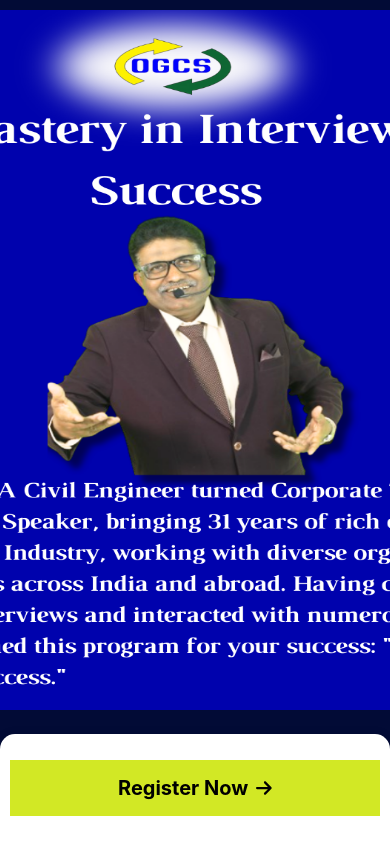
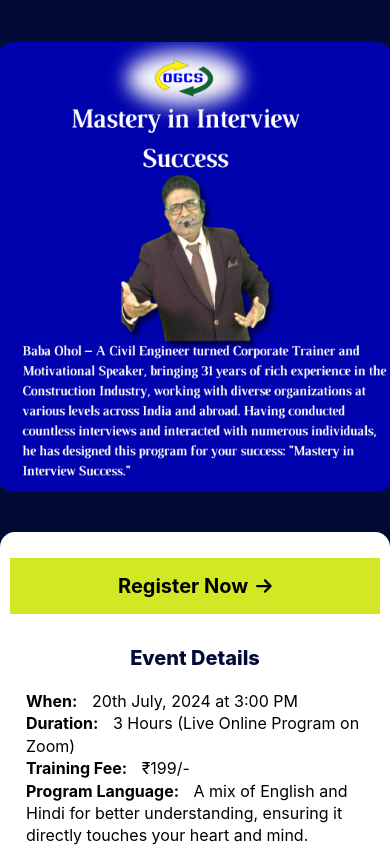
Before and after one commit to shiwanshupandey/upiFront, a React (Create React App) app: page /page2 in a window 390 px wide. Shown: the top 847 px of the page. Built offline with nearby package versions, Linux system fonts and the light colour scheme.

Commit message:
Update FormIntro.css

```diff
--- a/src/Components/FormIntro.css
+++ b/src/Components/FormIntro.css
@@ -11,29 +11,17 @@
     background-color: #020b36;
   }
 
-  .video-responsive {
-    position: relative;
-    overflow: hidden;
-    padding-top: 40.25%; /* 16:9 Aspect Ratio */
-    width: 100%;
-    max-width: 1500px;
-    margin-bottom: 2rem;
+  .image-responsive {
+    display: flex;
+    justify-content: center;
+    align-items: center;
+    margin-bottom: 20px;
+
   }
 
-  .video-responsive iframe {
-    position: absolute;
-    top: 0;
-    left: 0;
-    width: 100%;
-    height: 100%;
-  }
+  .intro-image {
 
-  .video-responsive video {
-    position: absolute;
-    top: 0;
-    left: 0;
-    width: 100%;
-    height: 100%;
+    border-radius: 20px;
   }
 
   .button-Register-container {
@@ -161,4 +149,19 @@
   .WhyTrainer{
     font-size: 13px;
   }
+
+  .image-responsive {
+    display: flex;
+    justify-content: center;
+    align-items: center;
+    margin-bottom: 20px;
+  }
+
+  .intro-image {
+    margin-top: 2rem;
+    width: 400px; /* Fixed width */
+    height: 450px;
+    border-radius: 20px; /* Rounded corners */
+  }
+
 }
```
